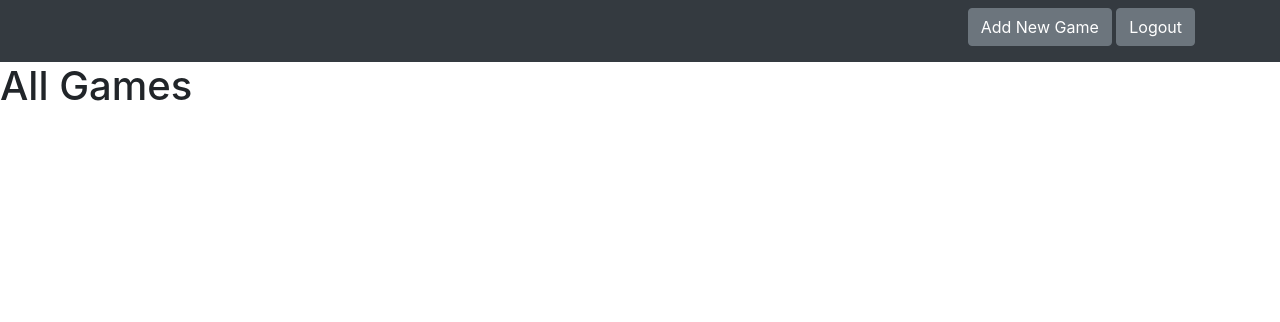
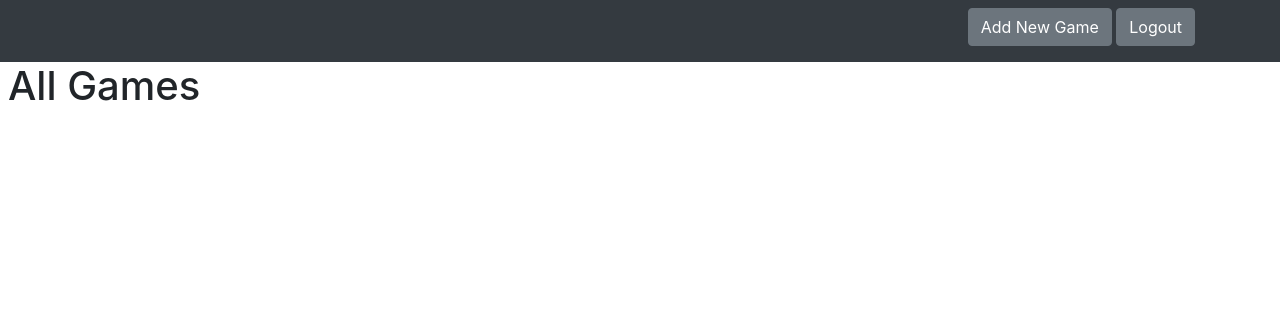
Before and after one commit to nihaahmad26/game_library, a Django app: template game_app/templates/show_all.html in a window 1280 px wide. Shown: the part 64-386 px from the top of the page. Run offline with Django 3.2, Linux system fonts and the light colour scheme; the template is opened without the code that fills it, so the values that code supplies are empty; some libraries are stand-ins or nearby versions.

Commit message:
commit on 'Master'

```diff
--- a/game_app/templates/show_all.html
+++ b/game_app/templates/show_all.html
@@ -33,10 +33,10 @@
 
                 <div>
 
-    <h1>All Games</h1>
-    <div class="row">
+    <h1 class= "px-2">All Games</h1>
+    <div class="row justify-content-start">
     {% for game in all_games %}
-    <div>
+    <div class="px-2">
     <img src="{{ MEDIA_ROOT }}{{game.image}}" class="img-thumbnail"/>
  <div class="font-weight-bold"><a href="/games/{{game.id}}" role="button">{{ game.title }}</a></div>
 </div>
```
